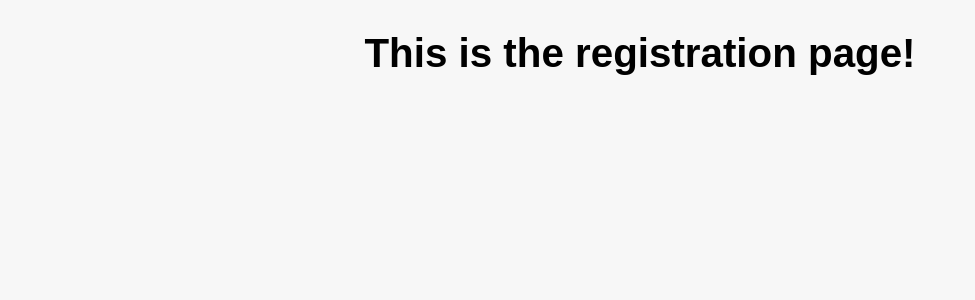
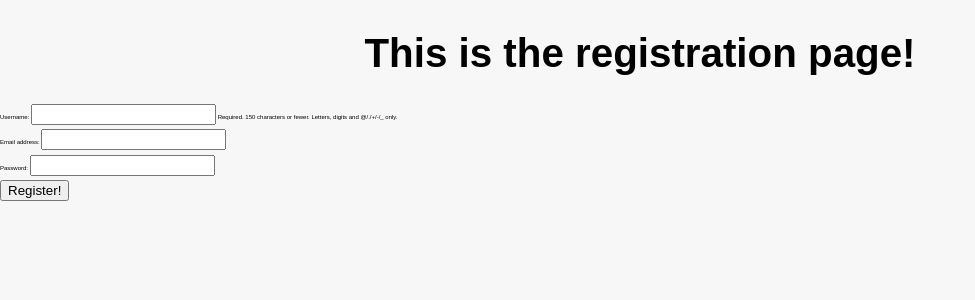
Before and after one commit to Adamanatite/football_forecast, a Django app: page /register/ in a window 1280 px wide. Shown: the part 70-370 px from the top of the page, without its empty margins (0-975 px from the left). Run offline with Django 3.2, Linux system fonts and the light colour scheme; some libraries are stand-ins or nearby versions; some web fonts are replaced.

Commit message:
added login and registration forms

```diff
--- /dev/null
+++ b/forecast_app/forms.py
@@ -0,0 +1,15 @@
+from django import forms
+from forecast_app.models import UserProfile
+from django.contrib.auth.models import User
+
+class ProfilePictureForm(forms.ModelForm):
+    class Meta:
+        model = UserProfile
+        fields = ('picture',)
+
+class UserForm(forms.ModelForm):
+    password = forms.CharField(widget=forms.PasswordInput())
+
+    class Meta:
+        model = User
+        fields = ('username', 'email', 'password',)
--- a/forecast_app/views.py
+++ b/forecast_app/views.py
@@ -1,6 +1,9 @@
 from django.shortcuts import render, redirect
 from django.contrib.auth import authenticate, login, logout
 from django.urls import reverse
+from forecast_app.forms import UserForm
+from forecast_app.models import UserProfile
+from django.http import HttpResponseRedirect
 
 # Create your views here.
 def homepage(request):
@@ -33,8 +36,31 @@ def login_view(request):
 
 
 def register(request):
+    registered = False
+
+    if request.method == "POST":
+        form = UserForm(request.POST)
+        if form.is_valid():
+            new_user = form.save()
+
+            new_user.set_password(new_user.password)
+            new_user.save()
+
+            profile = UserProfile.objects.get_or_create(user=new_user)[0]
+            if not profile.picture:
+                profile.picture = 'player_default.png'
+                profile.save()
+
+            registered = True
+            login(request, new_user)
+
+            return HttpResponseRedirect(request.POST.get('next') or reverse('forecast_app:home'))
+
+    else:
+        form = UserForm()
+
     # Create response render
-    response = render(request, 'forecast_app/register.html')
+    response = render(request, 'forecast_app/register.html', {"form": form})
     return response
 
 
--- a/static/css/base.css
+++ b/static/css/base.css
@@ -86,6 +86,7 @@ h1 {
     position: fixed;
     right: 30px;
     top: 10px;
+    border-radius: 50%;
   }
 
   .small_icons{
--- a/templates/forecast_app/base.html
+++ b/templates/forecast_app/base.html
@@ -25,7 +25,7 @@
         <a href="{% url 'forecast_app:home' %}"><img id="navbar_logo" src="{% static 'img/logo-small.png' %}" alt="Homepage" height="50px"></a>
         <!-- Sign up text-->
         {% if user.is_authenticated %}
-            <a id="navbar_account"><img id="profile_icon" src="{% static 'img/logo-small.png' %}" alt="My Account" height="50px" width="50px"></img> </a>
+            <a id="navbar_account"><img id="profile_icon" src="{{ user.user_profile.picture.url }}" alt="My Account" height="50px" width="50px"></img> </a>
             <a href="{% url 'forecast_app:league_create' %}"><img id="league_icon" class="small_icons" src="{% static 'img/leagues.png' %}" alt="Leagues" height="30px" width="30px"></img> </a>
             <a href="{% url 'forecast_app:tournaments' %}"><img id="tournament_icon" class="small_icons" src="{% static 'img/tournaments.png' %}" alt="Tournaments" height="30px" width="30px"></img> </a>
         {% else %}
--- a/templates/forecast_app/register.html
+++ b/templates/forecast_app/register.html
@@ -8,4 +8,11 @@
 
 {% block body_block %}
 <h1>This is the registration page!</h1>
+
+<form id="register_form" method="POST" action="{% url 'forecast_app:register' %}" enctype="multipart/form-data">
+       {% csrf_token %}
+       {{ form.as_p }}
+       <button type="submit">Register!</button>
+</form>
+
 {% endblock %}
```
